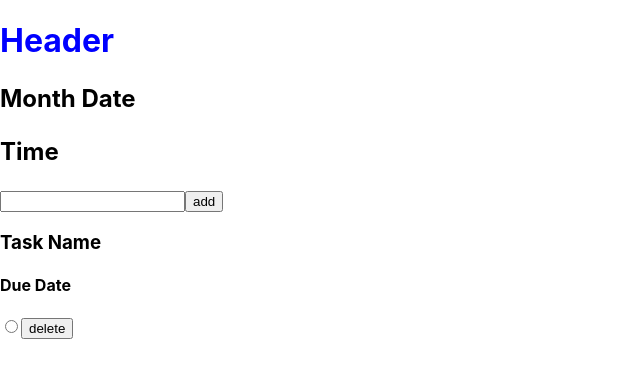
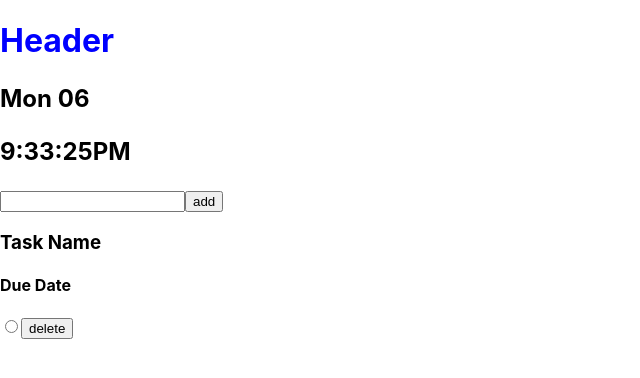
Before and after one commit to tinalr/todolist-mern-project, a React (Create React App) app in the folder client/: page / in a window 1280 px wide. Shown: the top 378 px of the page, without its empty margins (0-640 px from the left). Built offline with nearby package versions, Linux system fonts and the light colour scheme.

Commit message:
current date and time

```diff
--- a/client/src/App.js
+++ b/client/src/App.js
@@ -2,7 +2,7 @@ import logo from './logo.svg';
 import './App.css';
 import Header from './components/Header';
 import CreateTask from './components/CreateTask';
-import TaskDate from './components/TaskDate';
+import TaskDate from './components/TodayDate';
 import TaskList from './components/TaskList';
 
 function App() {
--- a/client/src/components/TaskDate.js
+++ /dev/null
@@ -1,14 +0,0 @@
-// import
-
-const TaskDate = () => {
-  return (
-    <>
-      <h2>
-        <p>Month Date</p>
-        <p>Time</p>
-      </h2>
-    </>
-  )
-}
-
-export default TaskDate
--- /dev/null
+++ b/client/src/components/TodayDate.js
@@ -0,0 +1,19 @@
+// import
+
+const TodayDate = () => {
+  let today = new Date()
+  let splitDate = today.toDateString().split(' ')
+  let date = `${splitDate[0]} ${splitDate[2]}`
+
+  let time = today.toLocaleTimeString().split(' ')
+  return (
+    <>
+      <h2>
+        <p>{date}</p>
+        <p>{time}</p>
+      </h2>
+    </>
+  )
+}
+
+export default TodayDate
```
